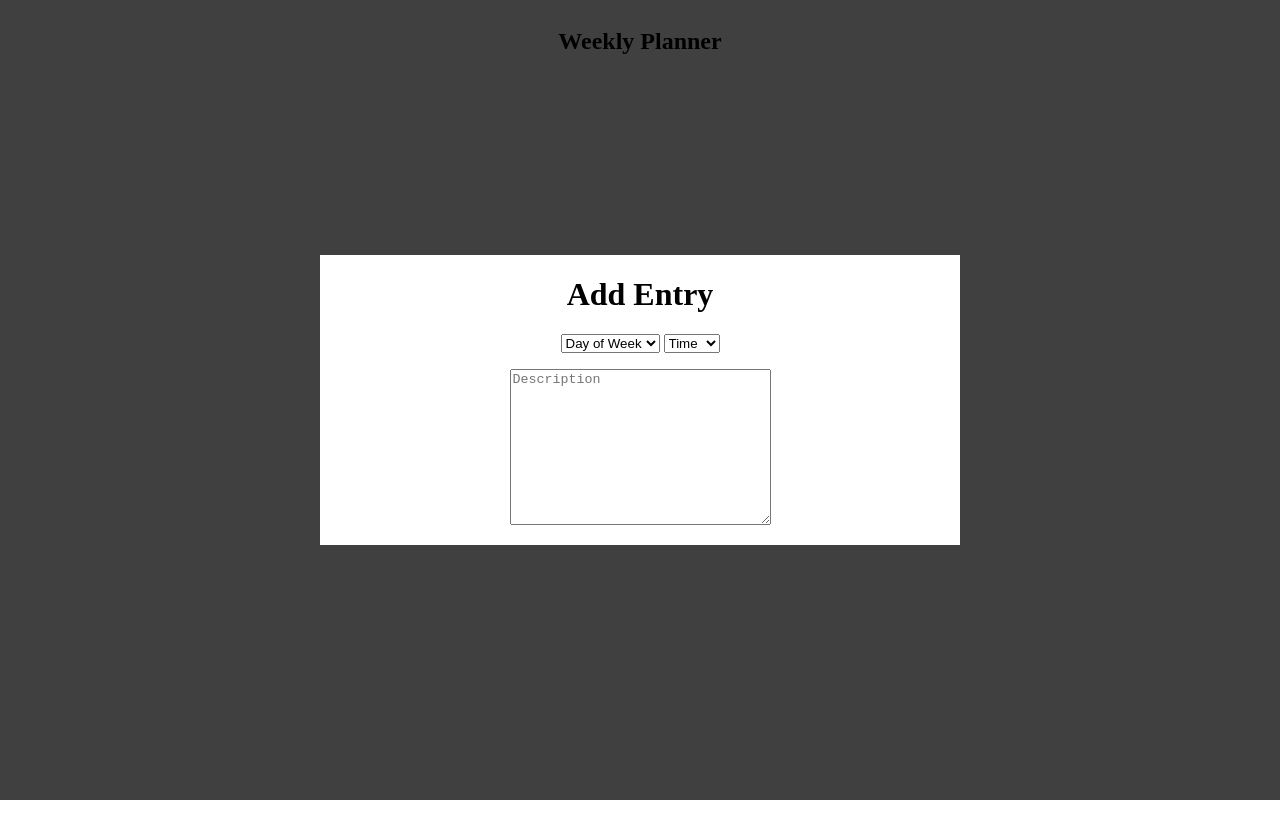
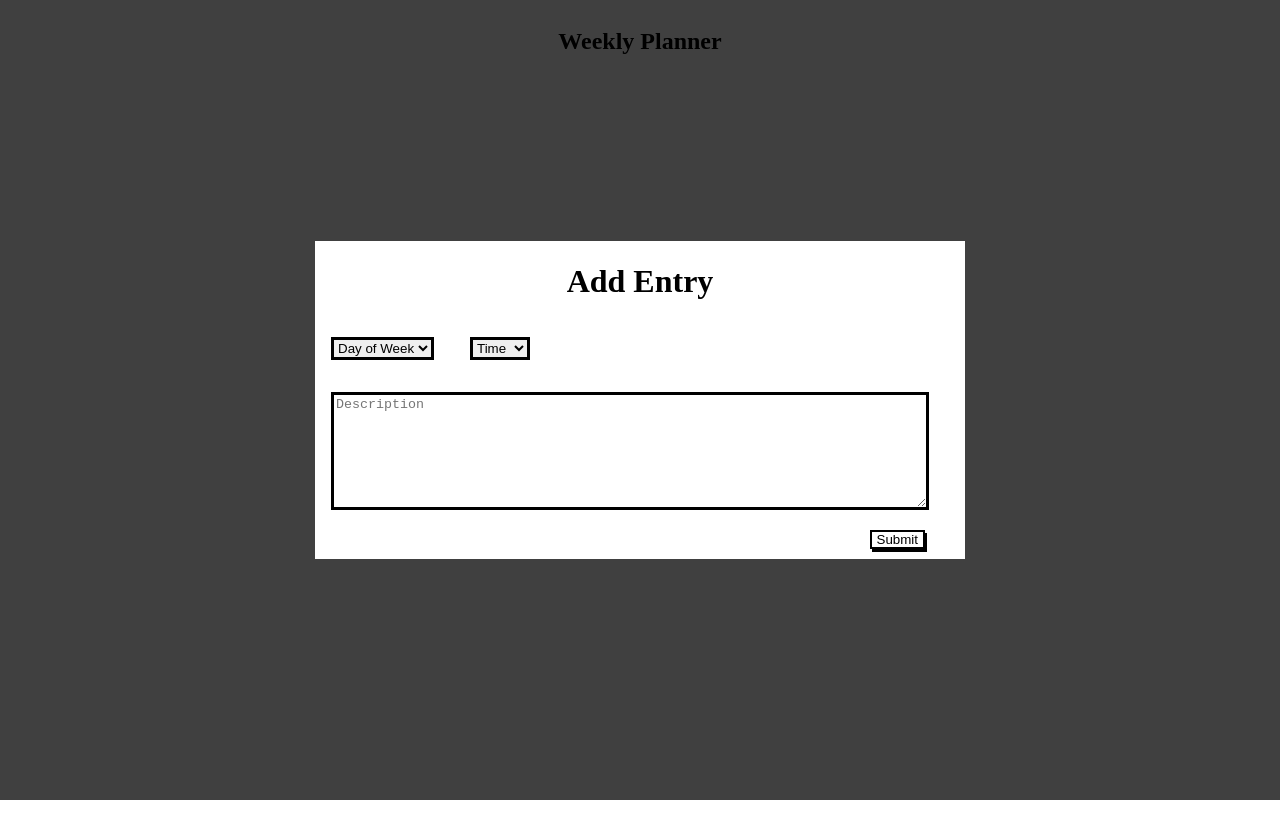
Before and after one commit to dcatan89/week-planner, a website: page index.html in a window 1280 px wide. Drawn offline with Linux system fonts and the light colour scheme.

Commit message:
work progress

```diff
--- a/index.html
+++ b/index.html
@@ -1,11 +1,13 @@
 <!DOCTYPE html>
 <html lang="en">
+
 <head>
   <meta charset="UTF-8">
   <meta name="viewport" content="width=device-width, initial-scale=1.0">
   <title>Week Planner</title>
   <link rel="stylesheet" href="styles.css">
 </head>
+
 <body>
   <div class="container">
     <div class="row">
@@ -22,7 +24,7 @@
     </div>
     <div class="row modal">
       <div class="col-full modal-content">
-        <h1>Add Entry</h1>
+        <h1 class="center-txt">Add Entry</h1>
         <div>
           <select name="dayOfTheWeek">
             <option>Day of Week</option>
@@ -66,6 +68,9 @@
         <div>
           <textarea cols="30" rows="10" class="column-full Description" placeholder="Description"></textarea>
         </div>
+        <div class="col-full right-align">
+          <button type="submit" class="submitButton">Submit</button>
+        </div>
       </div>
     </div>
   </div>
--- a/styles.css
+++ b/styles.css
@@ -45,21 +45,39 @@
   z-index: 1;
   width: 100%;
   height: 100vh;
-  text-align: center;
   display: flex;
   justify-content: center;
   align-items: center;
 }
 
 .modal-content {
-  width: 50%;
+  width: 650px;
   background-color: white;
 }
 
 select {
   text-align: left;
+  margin: 1rem;
+  border: solid black;
 }
 
 textarea {
   margin: 1rem;
+  width: 540px;
+  height: 108px;
+  padding-right: 50px;
+  border: solid black;
 }
+
+.right-align {
+  text-align: right;
+}
+
+.submitButton {
+  background-color: white;
+  padding: 0 5px;
+  box-shadow: 2px 3px;
+  border: solid 2px black;
+  margin-bottom: 10px;
+  margin-right: 40px;
+}
```
